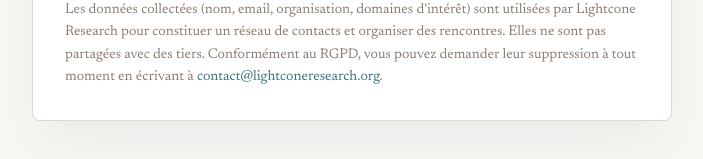
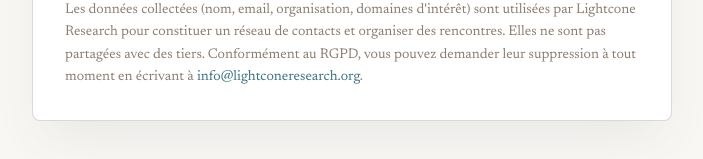
Before and after one commit to LightconeResearch/interest-form, a React (Vite) app: page / in a window 1280 px wide. Shown: the part 1380-1539 px from the top of the page, without its empty margins (288-991 px from the left). Built offline with nearby package versions, Linux system fonts and the light colour scheme; no server answers; a web font is replaced by a local one.

Commit message:
Update contact email

```diff
--- a/src/i18n.ts
+++ b/src/i18n.ts
@@ -67,8 +67,8 @@
     submitting: 'Envoi en cours…',
     successTitle: 'Merci !',
     successText: 'Votre réponse a bien été enregistrée. Nous vous contacterons prochainement.',
-    errorMsg: 'Une erreur est survenue lors de l\'envoi. Veuillez réessayer ou écrire à contact@lightconeresearch.org si le problème persiste.',
-    gdpr: 'Les données collectées (nom, email, organisation, domaines d\'intérêt) sont utilisées par Lightcone Research pour constituer un réseau de contacts et organiser des rencontres. Elles ne sont pas partagées avec des tiers. Conformément au RGPD, vous pouvez demander leur suppression à tout moment en écrivant à <a href="mailto:contact@lightconeresearch.org">contact@lightconeresearch.org</a>.',
+    errorMsg: 'Une erreur est survenue lors de l\'envoi. Veuillez réessayer ou écrire à info@lightconeresearch.org si le problème persiste.',
+    gdpr: 'Les données collectées (nom, email, organisation, domaines d\'intérêt) sont utilisées par Lightcone Research pour constituer un réseau de contacts et organiser des rencontres. Elles ne sont pas partagées avec des tiers. Conformément au RGPD, vous pouvez demander leur suppression à tout moment en écrivant à <a href="mailto:info@lightconeresearch.org">info@lightconeresearch.org</a>.',
   },
   en: {
     title: 'Interest form',
@@ -93,7 +93,7 @@
     submitting: 'Submitting…',
     successTitle: 'Thank you!',
     successText: 'Your response has been recorded. We will be in touch soon.',
-    errorMsg: 'An error occurred while submitting. Please try again or write to contact@lightconeresearch.org if the problem persists.',
-    gdpr: 'The data collected (name, email, organisation, areas of interest) is used by Lightcone Research to build a contact network and organise events. It is not shared with third parties. Under GDPR, you may request deletion at any time by writing to <a href="mailto:contact@lightconeresearch.org">contact@lightconeresearch.org</a>.',
+    errorMsg: 'An error occurred while submitting. Please try again or write to info@lightconeresearch.org if the problem persists.',
+    gdpr: 'The data collected (name, email, organisation, areas of interest) is used by Lightcone Research to build a contact network and organise events. It is not shared with third parties. Under GDPR, you may request deletion at any time by writing to <a href="mailto:info@lightconeresearch.org">info@lightconeresearch.org</a>.',
   },
 };
```
Also changed, not shown: 1 other file (tests, documents, lock files or other folders).
